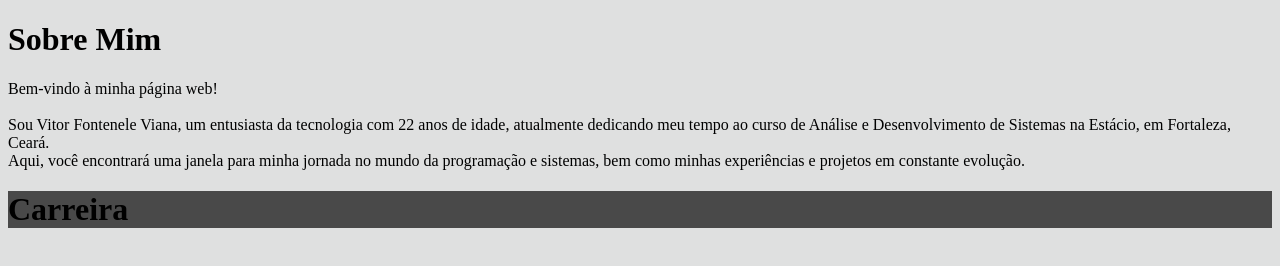
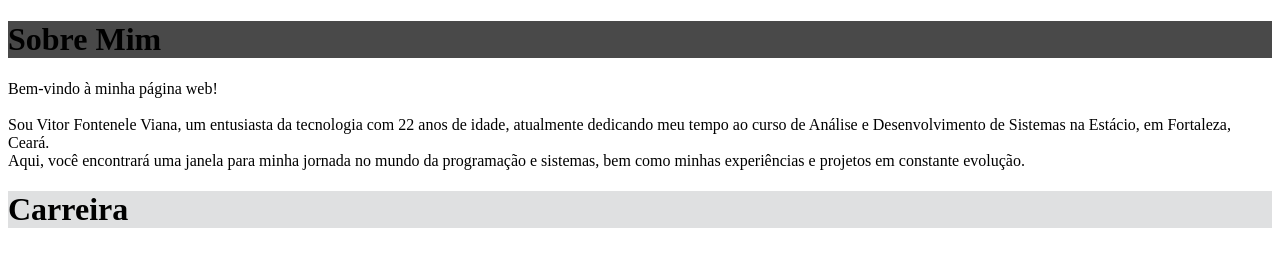
Before and after one commit to vitor-fv/projeto-i, a plain HTML site: page index.html in a window 1280 px wide. Drawn offline with Linux system fonts and the light colour scheme.

Commit message:
Update index.html

```diff
--- a/index.html
+++ b/index.html
@@ -29,12 +29,12 @@
 
      <!-- Onde vou colocar meu CSS-->
     <style>
-        #corpo-um{
+        .fundo-claro{
             background-color: rgba(197, 198, 199, 0.541);
         }
 
 
-        .fundo-claro{
+        .fundo-escuro{
             background-color: rgb(73, 73, 73);
 
         }
```
